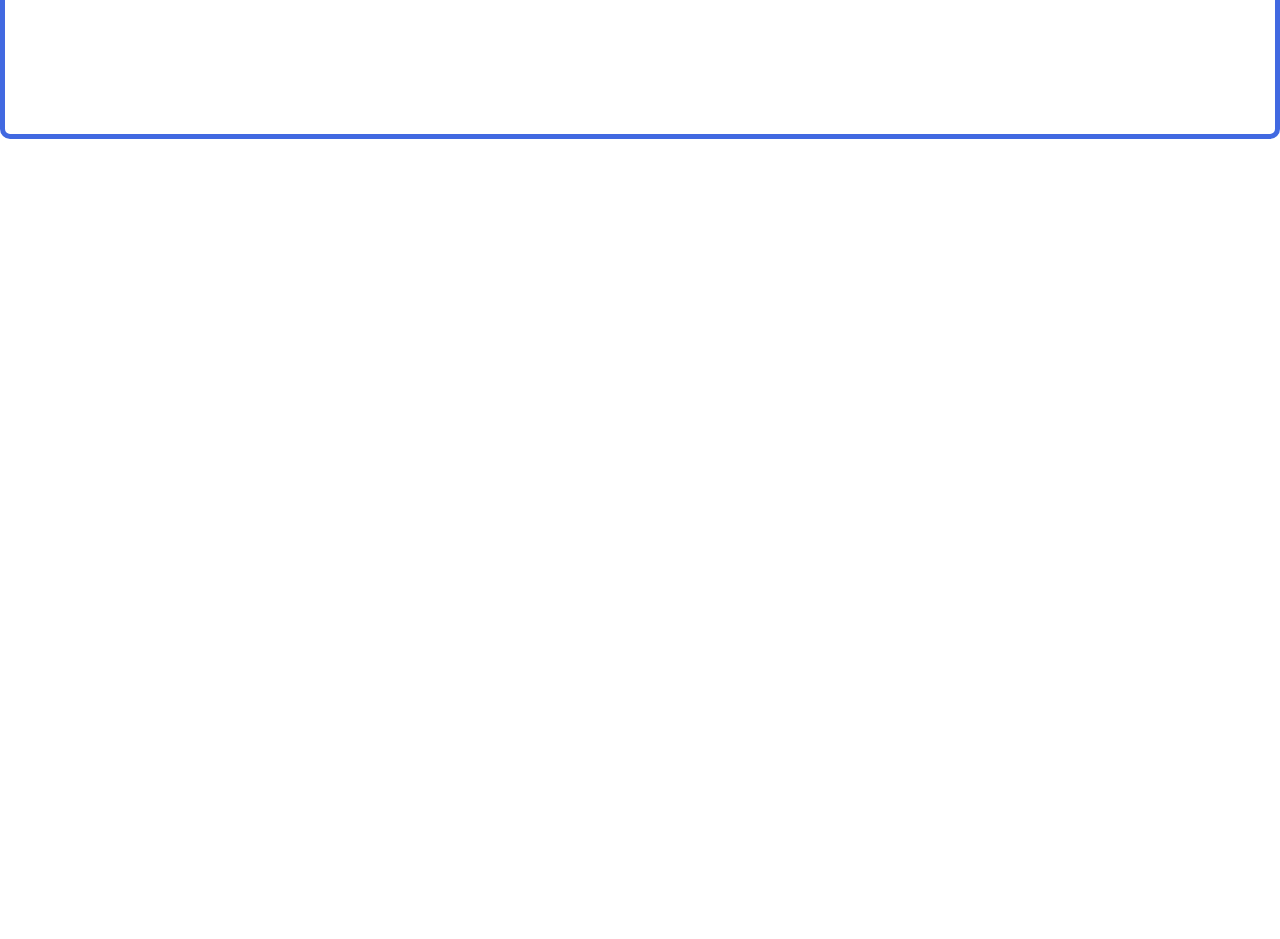
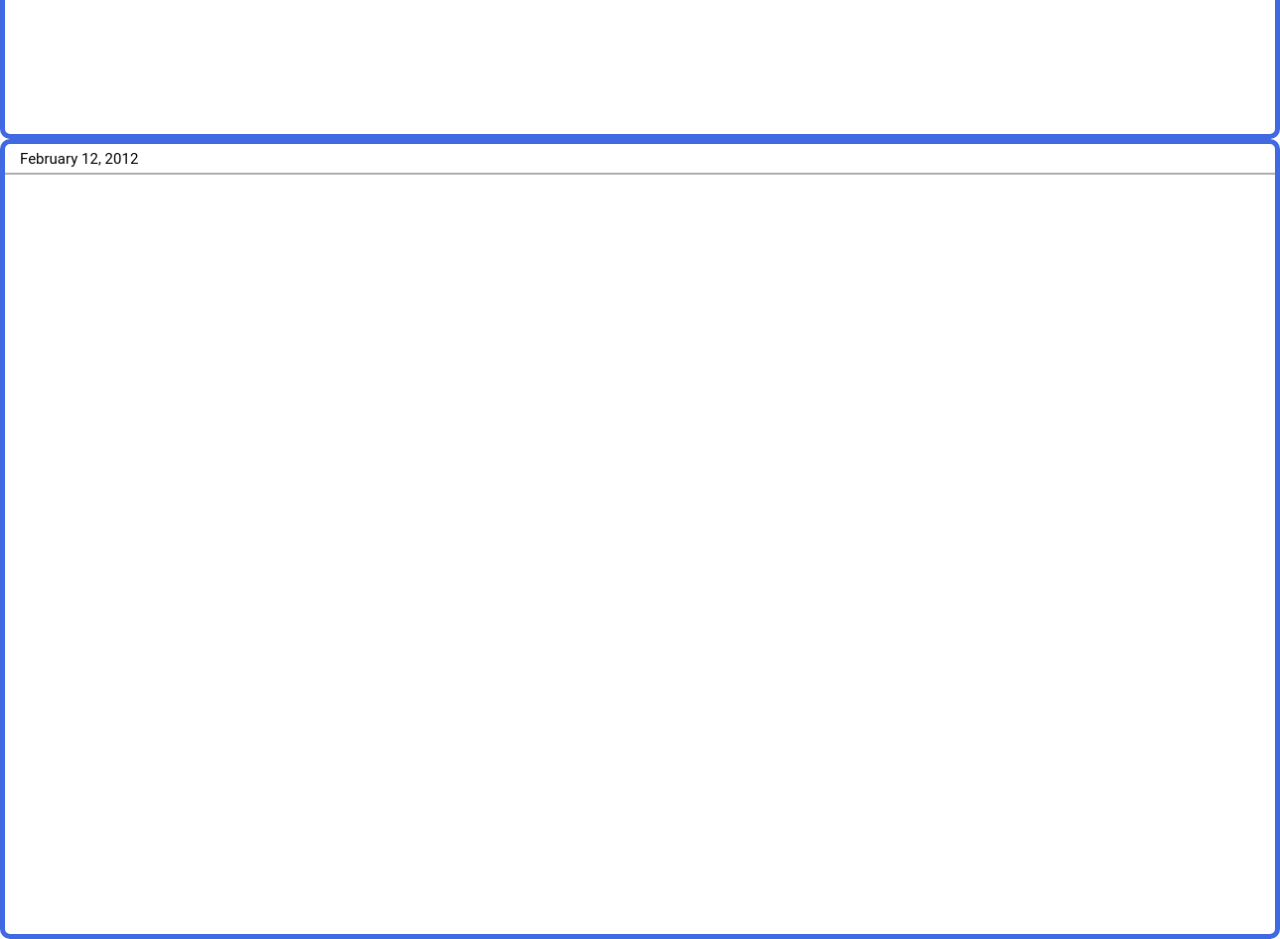
Before and after one commit to netrolite/temperature-tracker, a React (Create React App) app: page / in a window 1280 px wide. Shown: the part 1500-2439 px from the top of the page. Before the commit the page ends 1639 px from the top, so only its background shows below. Built offline with nearby package versions, Linux system fonts and the light colour scheme.

Commit message:
add wrong time protection (like 24:32)

```diff
--- a/src/TemperatureChart.js
+++ b/src/TemperatureChart.js
@@ -54,6 +54,7 @@ function findTimeOnScaleOf1To100(time) {
   console.log(minutesInThisDay);
   const onScaleOf100 = (minutesInThisDay / minutesIn24Hours) * 100;
   console.log(onScaleOf100);
+  if (onScaleOf100 > 100) throw new Error('Wrong time');
 }
 
 const months = [
--- a/src/data.js
+++ b/src/data.js
@@ -25,6 +25,15 @@ const data = [
       },
     ],
   },
+  {
+    date: new Date('Feb 12, 2012'),
+    temperatures: [
+      {
+        time: '23:55',
+        value: 36.4,
+      },
+    ],
+  },
 ];
 
 export default data;
```
